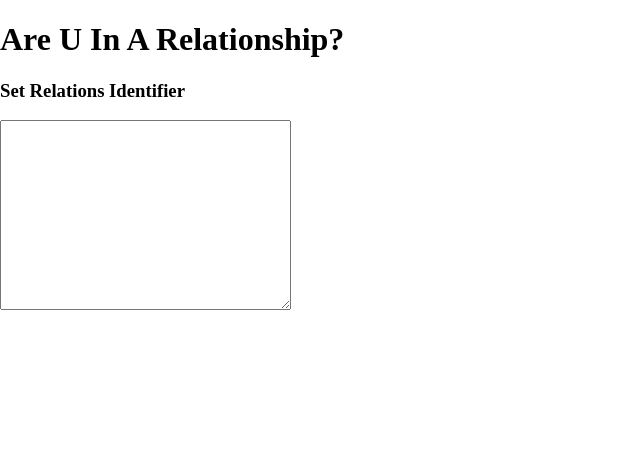
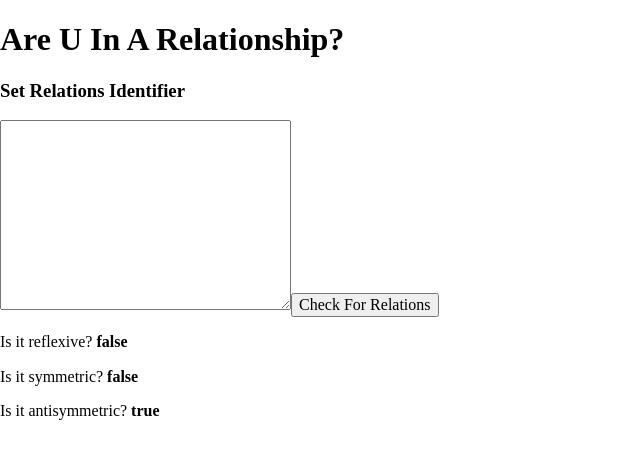
Before and after one commit to codenamerey/relation-type-determinator, a React (Create React App) app: page / in a window 1280 px wide. Shown: the top 456 px of the page, without its empty margins (0-640 px from the left). Built offline with nearby package versions, Linux system fonts and the light colour scheme.

Commit message:
Enable input of elements from Input component

```diff
--- a/src/App.js
+++ b/src/App.js
@@ -3,15 +3,55 @@ import Header from "./components/Header";
 import Input from "./components/Input";
 import Output from "./components/Output";
 
+import { useState, useEffect } from "react";
 import 'normalize.css';
 
 
 function App() {
+  let input;
+  const [relations, setRelations] = useState([[1,2], [2,3], [3,4], [2,4], [1,3]]);
+
+  useEffect(
+    () => {
+      input =
+      document.getElementById('setInput').value;
+    }, []
+  )
+
+    function convertRelations() {
+      let text = (document.getElementById('setInput')).value;
+      let newText = text.slice();
+      let onlyNumbers = newText.replace(/\D/g, '');
+      console.log(newText);
+      onlyNumbers.split('');
+      let relations = groupByTwo(onlyNumbers);
+      return relations;
+    }
+
+    function sendRelationsToOutput() {
+      let relations = convertRelations();
+      setRelations(relations);
+    }
+
+    function groupByTwo(array) {
+      let iterations = array.length / 2;
+      let groupedByTwo = [];
+      let lastStartingvalue = -1;
+      for (let index = 0; index < iterations; index++) {
+        let grouped = [array[lastStartingvalue + 1], array[lastStartingvalue + 2]];
+        groupedByTwo.push(grouped);
+        lastStartingvalue = lastStartingvalue + 2;
+      }
+
+      return groupedByTwo;
+    }
+
   return (
     <div className="App">
       <Header></Header>
       <Input></Input>
-      <Output></Output>
+      <button onClick={sendRelationsToOutput}>Check For Relations</button>
+      <Output sampleArray={relations}></Output>
     </div>
   );
 }
--- a/src/components/Output.js
+++ b/src/components/Output.js
@@ -1,6 +1,5 @@
-function Output() {
-    const sampleArray = [[1,2], [2,3], [3,4], [2,4], [1,3]];
-
+function Output(props) {
+    const { sampleArray } = props;
     const checkReflexive = (set) => {
         return set.every(relation => {
              return hasSomeReflection(relation[0], set);
@@ -28,24 +27,21 @@ function Output() {
 
     const checkTransitive = (set) => {
         let isTransitive = true;
-        set.map(relation => {
+        for (const relation of set) {
             if(!hasProbability(relation, set)) {
-                return;
+                continue;
             }
             let probableRelations = getPropableRelations(relation[1], set);
-            probableRelations.map(probableRelation => {
+            console.log(probableRelations);
+            for (const probableRelation of probableRelations) {
                 if(!hasSomeTransitive([relation[0], probableRelation[1]], set)) {
                     isTransitive = false;
-                    console.log(hasSomeTransitive([relation[0], probableRelation[1]], set));
-                    return;
                 }
-            })
-        });
+            }
+        }
 
         function hasSomeTransitive(probableRelation, set) {
-            console.log('probable relation is ',probableRelation);
             return set.some(relation => {
-                console.log('relation is ', relation);
                 return probableRelation[0] == relation[0] && probableRelation[1] == relation[1];
             })
         }
@@ -70,7 +66,9 @@ function Output() {
 
     return (
         <div className="output">
-
+            <p>Is it reflexive? <strong>{checkReflexive(sampleArray).toString()}</strong></p>
+            <p>Is it symmetric? <strong>{checkSymmetrical(sampleArray).toString()}</strong></p>
+            <p>Is it antisymmetric? <strong>{(!checkSymmetrical(sampleArray)).toString()}</strong></p>
         </div>
     )
 }
```
